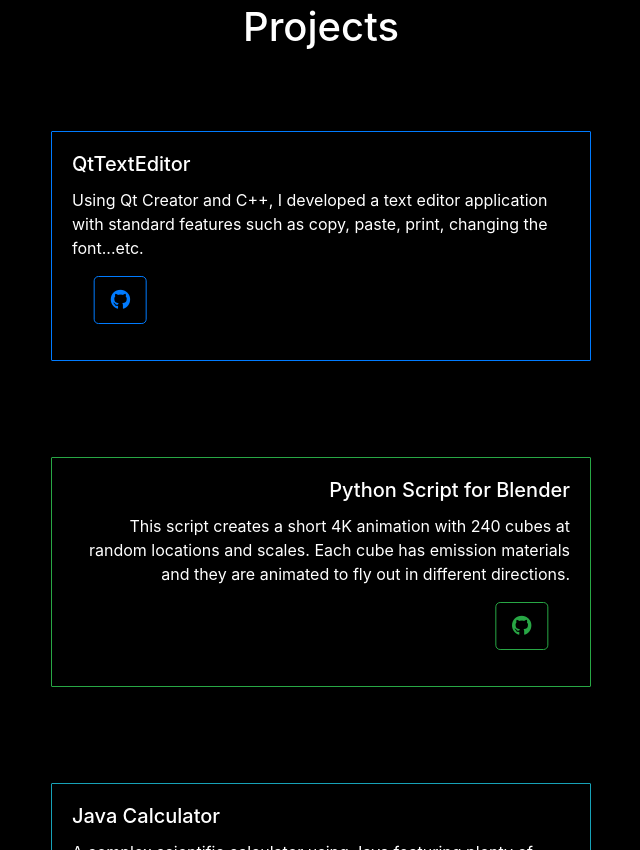
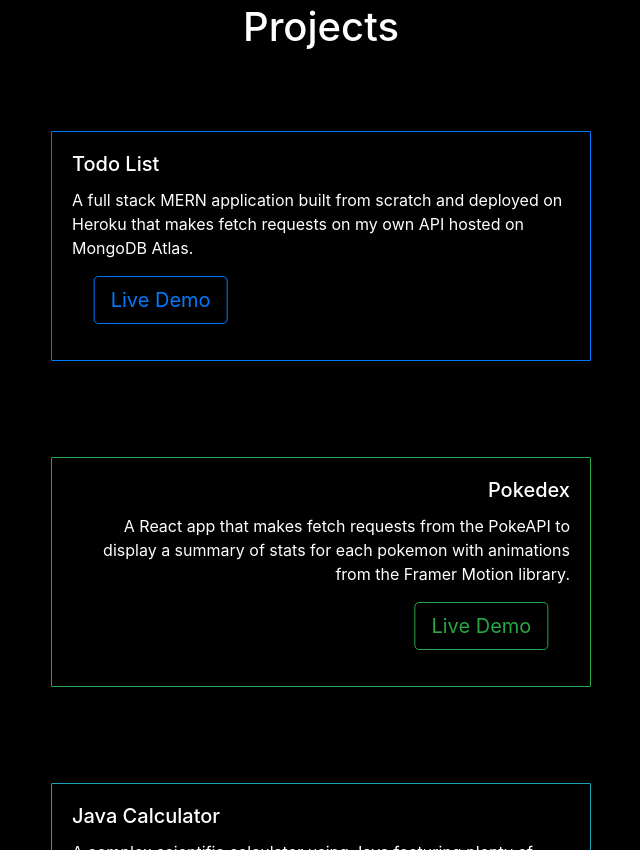
Before and after one commit to TristanRoss/New-Portfolio, a website: page index.html in a window 1280 px wide. Shown: the part 1619-2469 px from the top of the page, without its empty margins (319-959 px from the left). Drawn offline with nearby package versions, Linux system fonts and the light colour scheme.

Commit message:
Update index.html

```diff
--- a/index.html
+++ b/index.html
@@ -54,9 +54,9 @@
                             <h5 class="card-title">Software Engineer | General Motors | June 2020 - Present</h5>
                             <p class="card-text">
                             <ul>
-                                <li>Developed a contract testing POC using JavaScript for a react application.</li>
                                 <li>Conducted manual and automation testing using Java and JavaScript as part of two different project teams.</li>
-                                <li>Helped launch an MVP in under 6 months.</li>
+                                <li>Developed a contract testing POC using JavaScript for a React application.</li>
+                                <li>Helped launch two different MVPs in under 6 months.</li>
                             </ul>
                             </p>
                         </div>
@@ -120,12 +120,11 @@
                 <div class="col-sm-12 col-md-6">
                     <div class="card my-5" id="first">
                         <div class="card-body text-left">
-                            <h5 class="card-title">QtTextEditor</h5>
-                            <p class="card-text">Using Qt Creator and C++, I developed a text editor application with standard features such as copy, paste, print, changing the font...etc.</p>
+                            <h5 class="card-title">Todo List</h5>
+                            <p class="card-text">A full stack MERN application built from scratch and deployed on Heroku that makes fetch requests on my own API hosted on MongoDB Atlas.</p>
                             <p class="lead">
                                 <a class="btn btn-outline-primary btn-lg"
-                                    href="https://github.com/TristanRoss/QtTextEditor" role="button" id="projOneGit"><i
-                                        class="fab fa-github"></i></a>
+                                    href="https://shielded-hamlet-12750.herokuapp.com/" role="button" id="projOneGit">Live Demo</a>
 
                             </p>
                         </div>
@@ -137,12 +136,12 @@
                 <div class="col-sm-12 col-md-6">
                     <div class="card my-5" id="fourth">
                         <div class="card-body text-right">
-                            <h5 class="card-title">Python Script for Blender</h5>
-                            <p class="card-text">This script creates a short 4K animation with 240 cubes at random locations and scales. Each cube has emission materials and they are animated to fly out in different directions.</p>
+                            <h5 class="card-title">Pokedex</h5>
+                            <p class="card-text">A React app that makes fetch requests from the PokeAPI to display a summary of
+                                stats for each pokemon with animations from the Framer Motion library.</p>
                             <p class="lead">
                                 <a class="btn btn-outline-success btn-lg"
-                                    href="https://github.com/TristanRoss/python-blender-script" role="button" id="projFourLive"><i
-                                    class="fab fa-github"></i></a>
+                                    href="https://tristanross.github.io/pokedex/" role="button" id="projFourLive">Live Demo</a>
                             </p>
                         </div>
                     </div>
```
